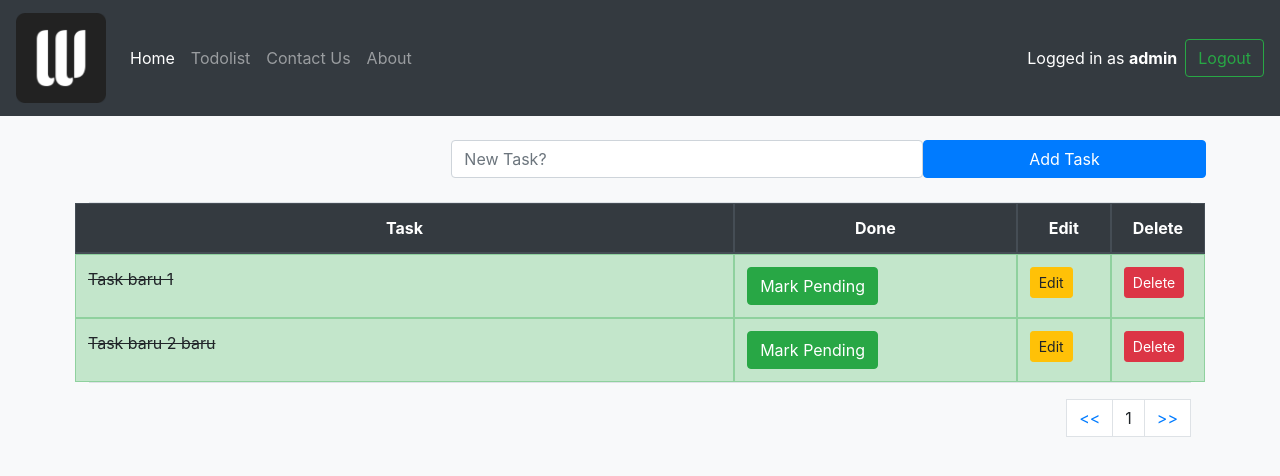
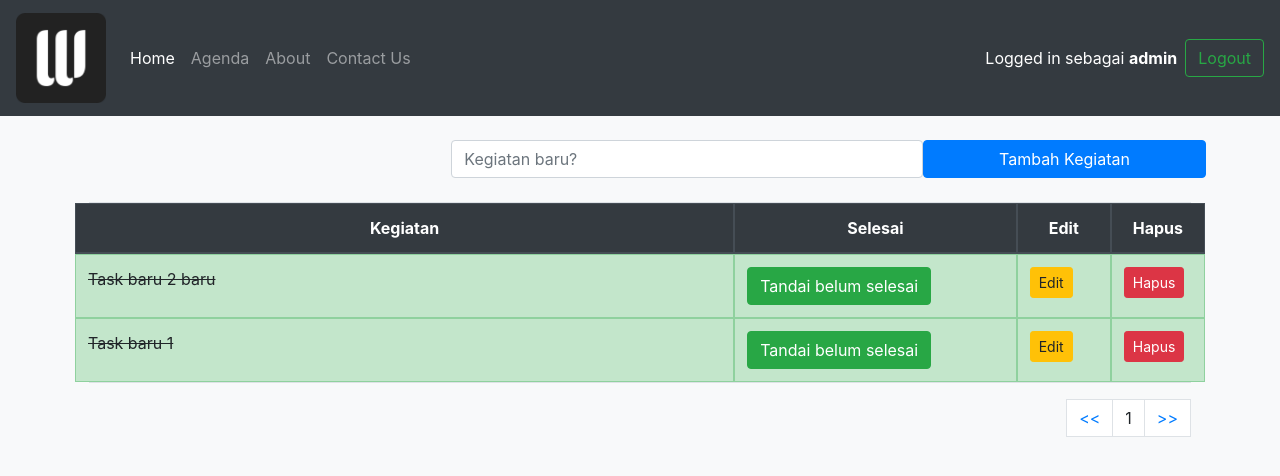
Before and after one commit to databy2019/taskmate_sqlite3, a Django app: page /todolist/ in a window 1280 px wide. Shown: the top 476 px of the page. Run offline with Django 3.2, Linux system fonts and the light colour scheme; a user stored in the database is signed in; data comes from the database, SQL or seed files in the repository; both versions use the stored data as it was after the commit; some libraries are stand-ins or nearby versions.

Commit message:
merubah menjadi bahasa indonesia

```diff
--- a/templates/base.html
+++ b/templates/base.html
@@ -23,13 +23,13 @@
             <a class="nav-link" href="{% url 'index' %}">Home <span class="sr-only">(current)</span></a>
           </li>
           <li class="nav-item">
-            <a class="nav-link" href="{% url 'todolist' %}">Todolist</a>
+            <a class="nav-link" href="{% url 'todolist' %}">Agenda</a>
+          </li>
+          <li class="nav-item">
+            <a class="nav-link" href="{% url 'about' %}">About</a>
           </li>
           <li class="nav-item">
             <a class="nav-link" href="{% url 'contact' %}">Contact Us</a>
-          </li>
-          <li class="nav-item">
-            <a class="nav-link" href="{% url 'about' %}">About</a>
           </li>
         </ul>
 
@@ -37,7 +37,7 @@
 
       {%if user.is_authenticated%}
         <div class="form-inline my-2 my-lg-0">
-          <div class="p-2 mb-0 bg-dark text-white">Logged in as <b>{{ user.username }}</b></div>
+          <div class="p-2 mb-0 bg-dark text-white">Logged in sebagai <b>{{ user.username }}</b></div>
           <a href="{% url 'logout' %}"><button class="btn btn-outline-success my-2 my-sm-0" type="submit">Logout</button></a>
         </div>
       {% else %}
--- a/todolist_app/templates/edit.html
+++ b/todolist_app/templates/edit.html
@@ -1,7 +1,7 @@
 {% extends 'base.html' %}
 
 {% block title %}
-  <title>Edit Task - Taskmate</title>
+  <title>Edit Kegiatan</title>
 {% endblock title %}
 
 {% block content %}
@@ -13,10 +13,10 @@
           <label class="col-lg-4"></label>
           <input type="text" class="form-control col-lg-6" name="task" placeholder="{{ task_obj.task }}" value="{{ task_obj.task }}">
           <input type="hidden" name="done" value="{{ task_obj.done }}">
-          <button type="submit" class="btn btn-primary col-lg-2">Update Task</button>
+          <button type="submit" class="btn btn-primary col-lg-2">Update Kegiatan</button>
       </form>
     {% else %}
-      <div  class="p-2 mb-0 bg-light text-dark"><b>Access Resticted, You are not allowed</b></div>
+      <div  class="p-2 mb-0 bg-light text-dark"><b>Akses dilarang, Anda tidak diperbolekan mengakses</b></div>
     {% endif %}
   </div>
 {% endblock content %}
--- a/todolist_app/templates/todolist.html
+++ b/todolist_app/templates/todolist.html
@@ -2,7 +2,7 @@
 {% extends 'base.html' %}
 
 {% block title %}
-  <title>Todo List Page</title>
+  <title>Halaman Agenda</title>
 {% endblock title %}
 {% block content %}
 
@@ -23,8 +23,8 @@
     <form method="POST" class="row">
       {% csrf_token %}
       <label class="col-sm-4"></label>
-        <input type="text" class="form-control col-sm-5" name="task" placeholder="New Task?">
-        <button type="submit" class="btn btn-primary col-sm-3">Add Task</button>
+        <input type="text" class="form-control col-sm-5" name="task" placeholder="Kegiatan baru?">
+        <button type="submit" class="btn btn-primary col-sm-3">Tambah Kegiatan</button>
     </form>
 
     </br>
@@ -32,10 +32,10 @@
     <table class="table table-bordered">
       <thead class="thead-dark">
         <tr class="row text-center">
-          <th class="col-sm-7">Task</th>
-          <th class="col-sm-3">Done</th>
+          <th class="col-sm-7">Kegiatan</th>
+          <th class="col-sm-3">Selesai</th>
           <th class="col-sm-1">Edit</th>
-          <th class="col-sm-1">Delete</th>
+          <th class="col-sm-1">Hapus</th>
         </tr>
       </thead>
       <tbody>
@@ -44,16 +44,16 @@
               {% if obj.done %}
                 <tr class="table-success row">
                   <td class="col-sm-7"><del>{{ obj.task }}</del></td>
-                  <td class="col-sm-3"><a href="{% url 'pending_task' obj.id %}"><button type="button" class="btn btn-success">Mark Pending</button></a></td>
+                  <td class="col-sm-3"><a href="{% url 'pending_task' obj.id %}"><button type="button" class="btn btn-success">Tandai belum selesai</button></a></td>
                   <td class="col-sm-1"><a href="{% url 'edit_task' obj.id %}"><button type="button" class="btn btn-warning btn-sm">Edit</button></a></td>
-                  <td class="col-sm-1"><a href="{% url 'delete_task' obj.id %}"><button type="button" class="btn btn-danger btn-sm">Delete</button></a></td>
+                  <td class="col-sm-1"><a href="{% url 'delete_task' obj.id %}"><button type="button" class="btn btn-danger btn-sm">Hapus</button></a></td>
                 </tr>
               {% else %}
                 <tr class="table-warning row">
                   <td class="col-sm-7">{{ obj.task }}</td>
-                  <td class="col-sm-3"><a href="{% url 'complete_task' obj.id %}"><button type="button" class="btn btn-secondary">Mark Completed</button></a></td>
+                  <td class="col-sm-3"><a href="{% url 'complete_task' obj.id %}"><button type="button" class="btn btn-secondary">Tandai sudah beres</button></a></td>
                   <td class="col-sm-1"><a href="{% url 'edit_task' obj.id %}"><button type="button" class="btn btn-warning btn-sm">Edit</button></a></td>
-                  <td class="col-sm-1"><a href="{% url 'delete_task' obj.id %}"><button type="button" class="btn btn-danger btn-sm">Delete</button></a></td>
+                  <td class="col-sm-1"><a href="{% url 'delete_task' obj.id %}"><button type="button" class="btn btn-danger btn-sm">Hapus</button></a></td>
                 </tr>
               {% endif %}
           {% endfor %}
--- a/todolist_app/views.py
+++ b/todolist_app/views.py
@@ -19,11 +19,11 @@ def todolist(request):
             instance = form.save(commit=False)
             instance.owner = request.user
             instance.save()
-        messages.success(request,("New Task Added!"))
+        messages.success(request,("Kegitan baru ditambahkan!"))
         return redirect('todolist')
     else:
         #all_task = TaskList.objects.all() --jik menampilkan semua data siapa aja
-        all_task = TaskList.objects.filter(owner=request.user)
+        all_task = TaskList.objects.filter(owner=request.user).order_by('id').reverse()
         page = request.GET.get('page', 1)
         paginator = Paginator(all_task, 10)
         try:
@@ -41,7 +41,7 @@ def delete_task(request, task_id):
     if task.owner == request.user:
         task.delete()
     else:
-        messages.error(request, ("Access Resticted, You are not allowed"))
+        messages.error(request, ("Akses dilarang, Anda tidak diperbolehkan"))
 
     return redirect('todolist')
 
@@ -53,7 +53,7 @@ def edit_task(request, task_id):
         if form.is_valid():
             form.save()
 
-        messages.success(request,("Task Edited!"))
+        messages.success(request,("Kegiatan berhasil di edit!"))
         return redirect('todolist')
     else:
         task_obj = TaskList.objects.get(pk=task_id)
@@ -67,7 +67,7 @@ def complete_task(request, task_id):
         task.done = True
         task.save()
     else:
-        messages.error(request, ("Access Resticted, You are not allowed"))
+        messages.error(request, ("Akses dilarang, Anda tidak diperbolehkan"))
 
     return redirect('todolist')
 
@@ -78,19 +78,19 @@ def pending_task(request, task_id):
         task.done = False
         task.save()
     else:
-        messages.error(request, ("Access Resticted, You are not allowed"))
+        messages.error(request, ("Akses dilarang, Anda tidak diperbolehkan"))
 
     return redirect('todolist')
 
 def contact(request):
     context ={
-        'contact_text' : "Welcome to Contact Page",
+        'contact_text' : "Selamat di halaman kontak",
     }
     return render(request, 'contact.html', context)
 
 def about(request):
     context ={
-        'about_text' : "Welcome to About Page",
+        'about_text' : "Selamat datang di halaman tentang Kami",
     }
     return render(request, 'about.html', context)
 
```
Also changed, not shown: todolist_app/templates/index.html (+6 -6 lines), db.sqlite3, static/images/agenda1.jpg (added), static/images/agenda2.png (added), static/images/agenda3.jpg (added).
